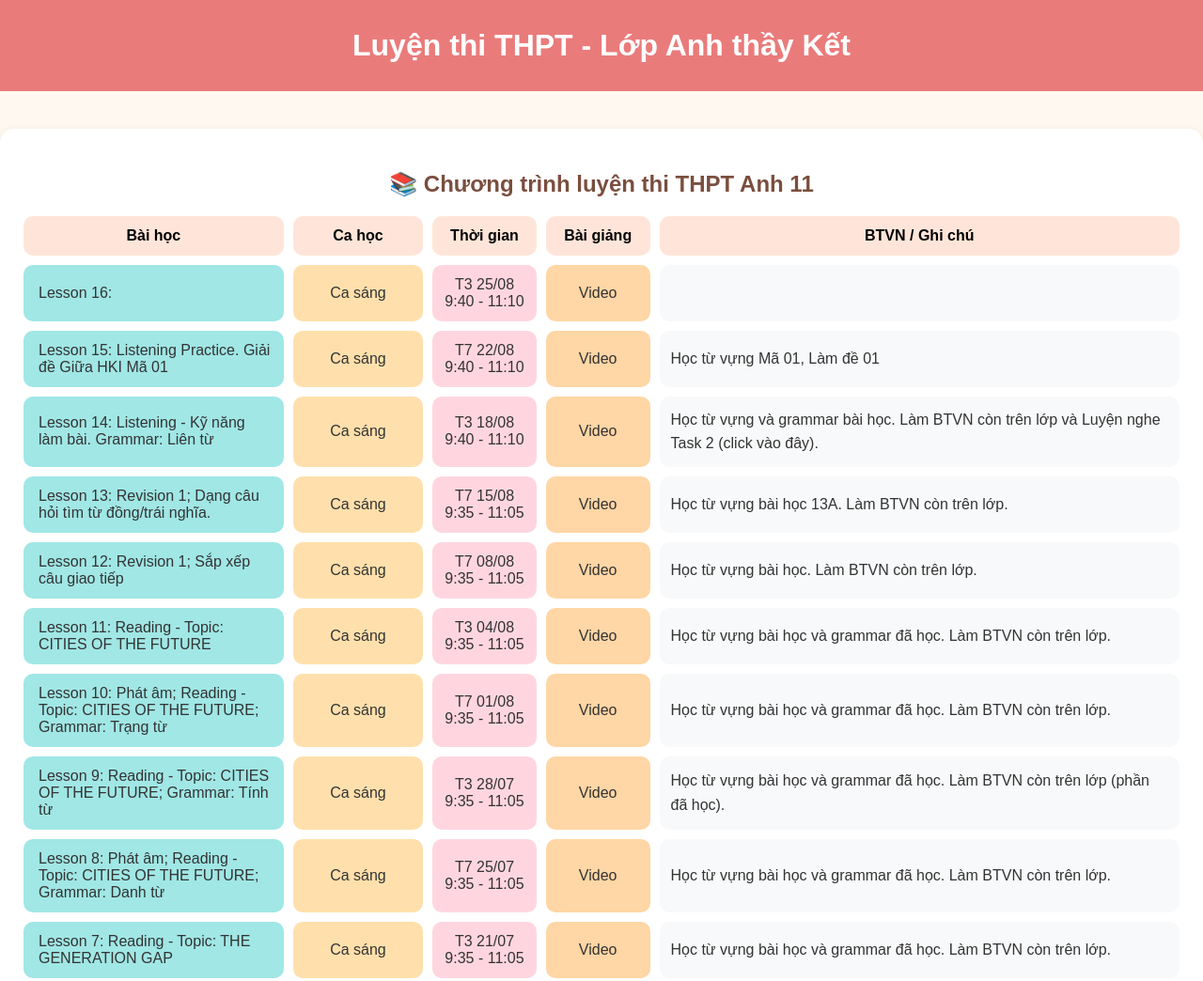
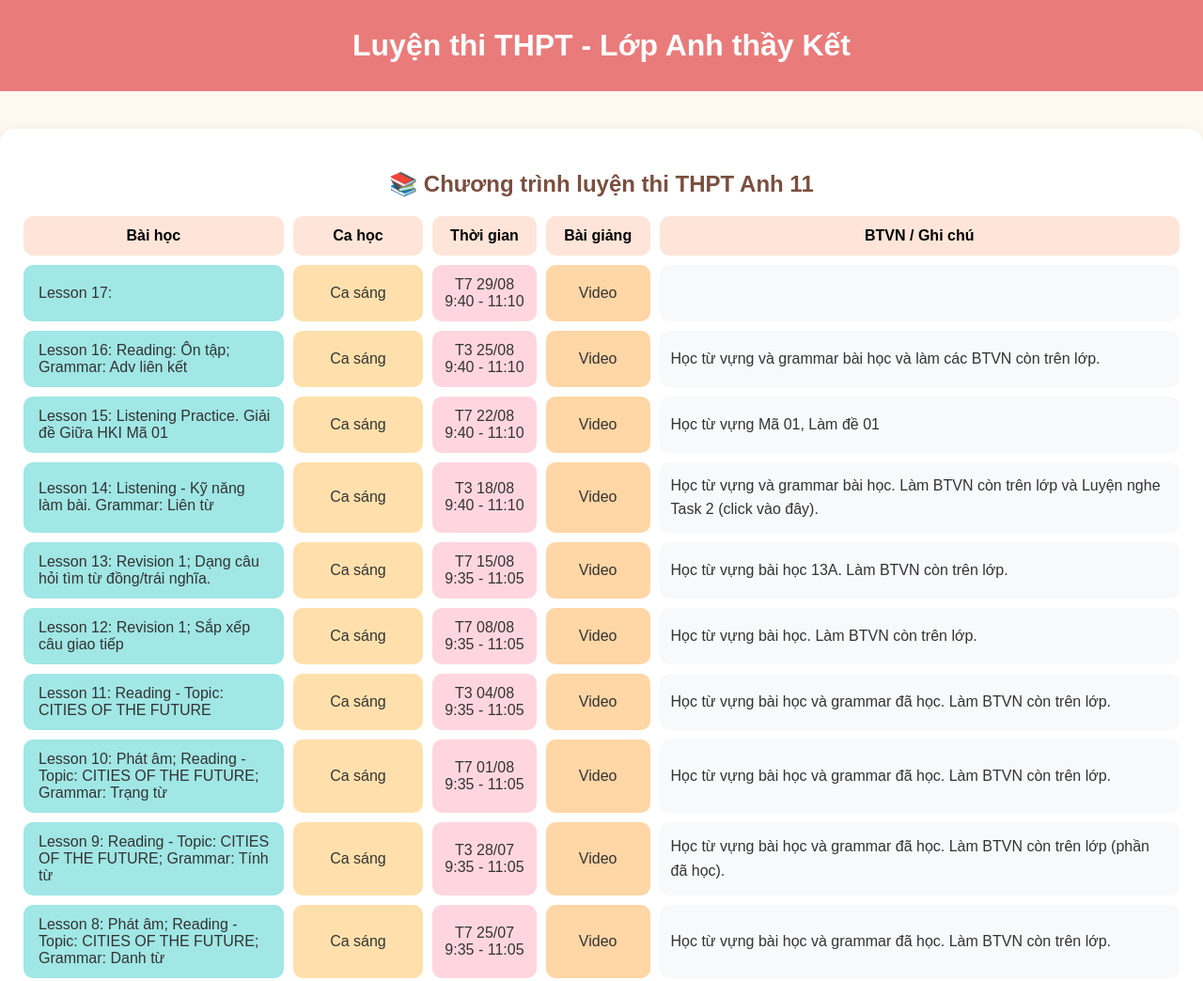
Before and after one commit to lopanhthayket-site/anh11.thpt.chuongtrinhhoc, a plain HTML site: page index.html in a window 1280 px wide. Shown: the top 1044 px of the page at 94% size. Drawn offline with Linux system fonts and the light colour scheme.

Commit message:
Add files via upload

```diff
--- a/index.html
+++ b/index.html
@@ -298,10 +298,19 @@ const lessons = [
     note:"Học từ vựng Mã 01, Làm đề 01"
 },
 {
-    lesson:"Lesson 16: ",
+    lesson:"Lesson 16: Reading: Ôn tập; Grammar: Adv liên kết",
     lessonLink:"",
     session:"Ca sáng",
     time:"T3 25/08<br>9:40 - 11:10",
+    video:"https://youtu.be/iBY5Qa55FmI",
+    homework:"",
+    note:"Học từ vựng và grammar bài học và làm các BTVN còn trên lớp."
+},
+{
+    lesson:"Lesson 17: ",
+    lessonLink:"",
+    session:"Ca sáng",
+    time:"T7 29/08<br>9:40 - 11:10",
     video:"",
     homework:"",
     note:""
```
